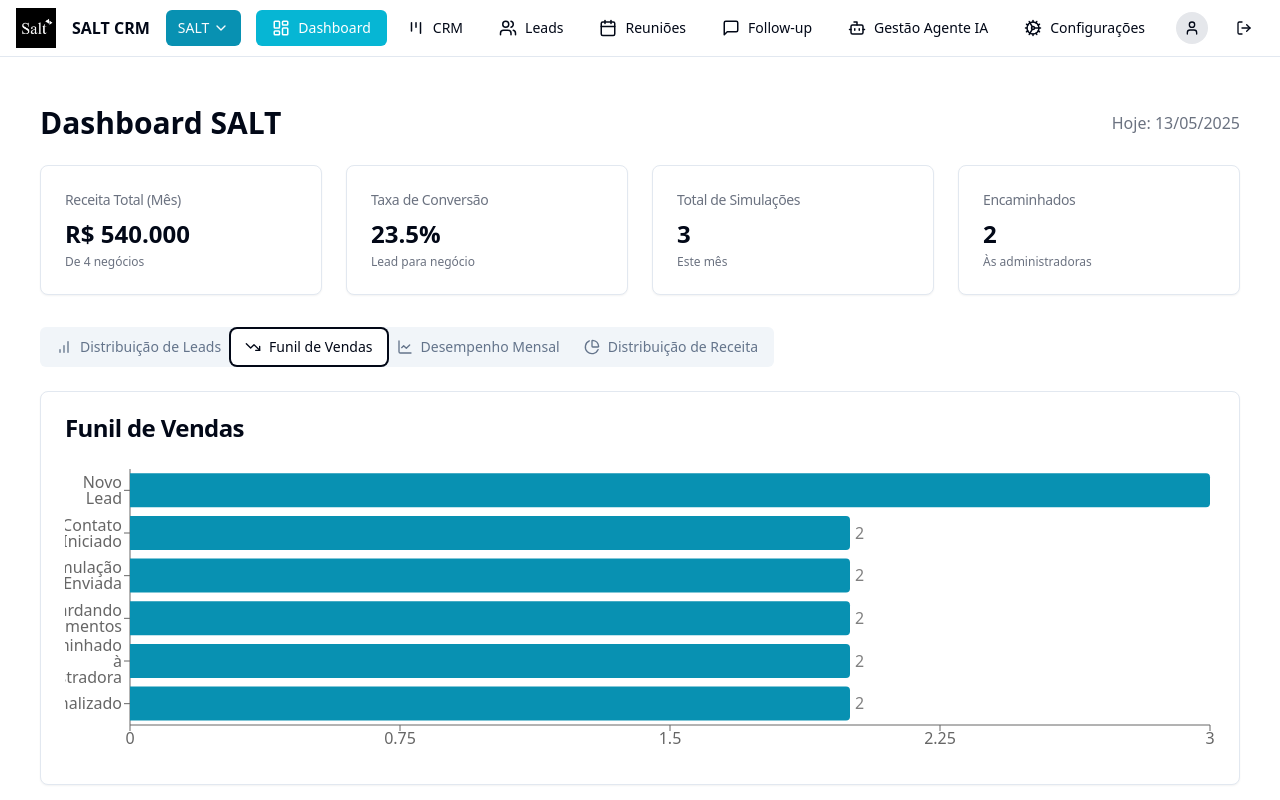
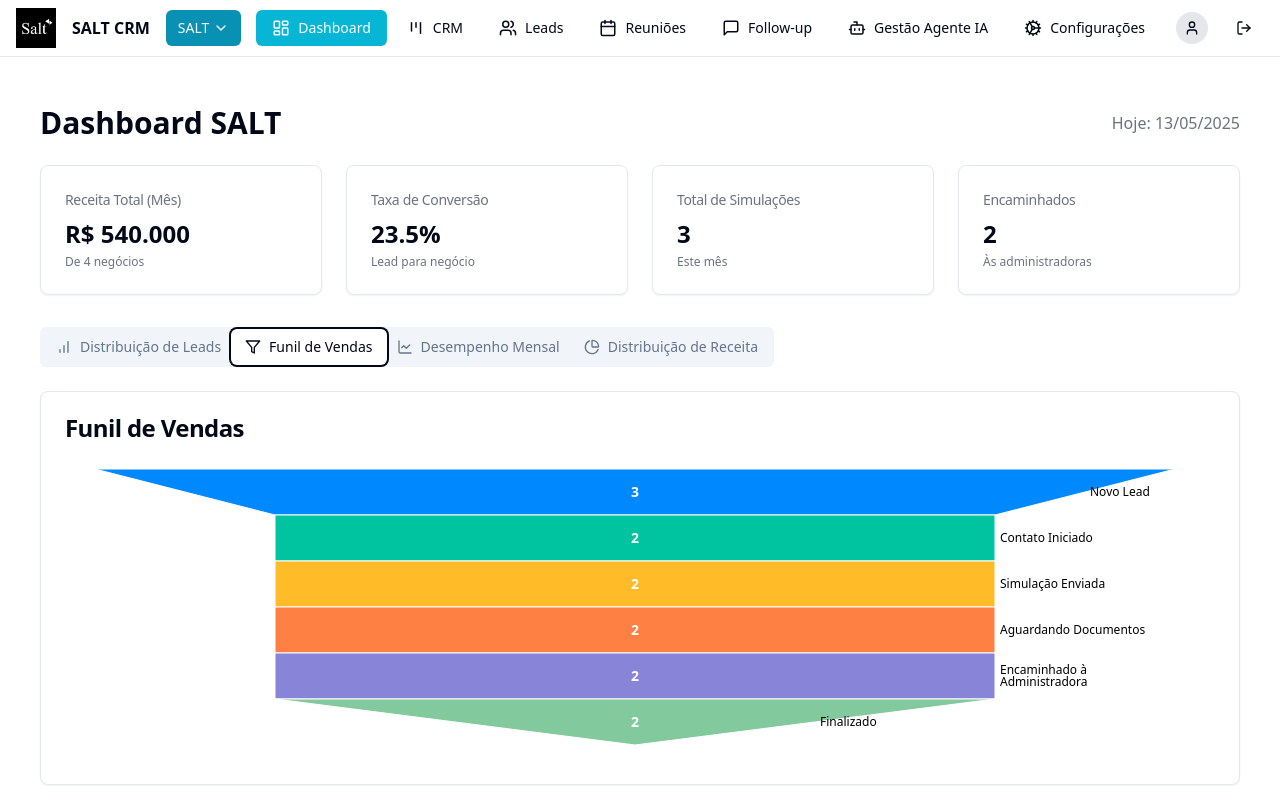
Before and after one commit to vinidicocco/lead-flow-harmony-crm, a React (Vite) app: page / in a window 1280 px wide. Both pictures are taken after a click on the tab "Funil de Vendas". Shown: the top 800 px of the page. Built offline with nearby package versions, Linux system fonts and the light colour scheme.

Commit message:
Implement funnel visualization

```diff
--- a/src/pages/Index.tsx
+++ b/src/pages/Index.tsx
@@ -21,7 +21,7 @@ import {
   BarChart as BarChartIcon,
   PieChart as PieChartIcon,
   LineChart as LineChartIcon,
-  TrendingDown
+  Filter
 } from 'lucide-react';
 
 const Dashboard = () => {
@@ -70,20 +70,20 @@ const Dashboard = () => {
   const funnelData = useMemo(() => {
     if (currentProfile === 'SALT') {
       return [
-        { name: 'Novo Lead', value: leads.filter(lead => lead.status === 'qualified').length },
-        { name: 'Contato Iniciado', value: leads.filter(lead => lead.status === 'contacted').length },
-        { name: 'Simulação Enviada', value: leads.filter(lead => lead.status === 'proposal').length },
-        { name: 'Aguardando Documentos', value: leads.filter(lead => lead.status === 'contract').length },
-        { name: 'Encaminhado à Administradora', value: leads.filter(lead => lead.status === 'payment').length },
-        { name: 'Finalizado', value: leads.filter(lead => lead.status === 'closed').length },
+        { name: 'Novo Lead', value: leads.filter(lead => lead.status === 'qualified').length, fill: '#0088FE' },
+        { name: 'Contato Iniciado', value: leads.filter(lead => lead.status === 'contacted').length, fill: '#00C49F' },
+        { name: 'Simulação Enviada', value: leads.filter(lead => lead.status === 'proposal').length, fill: '#FFBB28' },
+        { name: 'Aguardando Documentos', value: leads.filter(lead => lead.status === 'contract').length, fill: '#FF8042' },
+        { name: 'Encaminhado à Administradora', value: leads.filter(lead => lead.status === 'payment').length, fill: '#8884d8' },
+        { name: 'Finalizado', value: leads.filter(lead => lead.status === 'closed').length, fill: '#82ca9d' },
       ];
     } else {
       return [
-        { name: 'Contato Estabelecido', value: leads.filter(lead => lead.status === 'contacted').length },
-        { name: 'Análise do Contrato', value: leads.filter(lead => lead.status === 'qualified').length },
-        { name: 'Negociação', value: leads.filter(lead => lead.status === 'proposal').length },
-        { name: 'Aguardando Pagamento', value: leads.filter(lead => lead.status === 'payment').length },
-        { name: 'Finalizado', value: leads.filter(lead => lead.status === 'closed').length },
+        { name: 'Contato Estabelecido', value: leads.filter(lead => lead.status === 'contacted').length, fill: '#0088FE' },
+        { name: 'Análise do Contrato', value: leads.filter(lead => lead.status === 'qualified').length, fill: '#00C49F' },
+        { name: 'Negociação', value: leads.filter(lead => lead.status === 'proposal').length, fill: '#FFBB28' },
+        { name: 'Aguardando Pagamento', value: leads.filter(lead => lead.status === 'payment').length, fill: '#FF8042' },
+        { name: 'Finalizado', value: leads.filter(lead => lead.status === 'closed').length, fill: '#8884d8' },
       ];
     }
   }, [leads, currentProfile]);
@@ -202,7 +202,7 @@ const Dashboard = () => {
             Distribuição de Leads
           </TabsTrigger>
           <TabsTrigger value="funnel" className="flex items-center gap-2">
-            <TrendingDown size={16} />
+            <Filter size={16} />
             Funil de Vendas
           </TabsTrigger>
           <TabsTrigger value="performance" className="flex items-center gap-2">
@@ -245,21 +245,31 @@ const Dashboard = () => {
             </CardHeader>
             <CardContent className="h-80">
               <ResponsiveContainer width="100%" height="100%">
-                <BarChart
-                  data={funnelData}
-                  layout="vertical"
-                >
-                  <XAxis type="number" />
-                  <YAxis type="category" dataKey="name" />
-                  <Tooltip />
-                  <Bar
+                <FunnelChart>
+                  <Tooltip formatter={(value) => `${value} leads`} />
+                  <Funnel
                     dataKey="value"
-                    fill={currentProfile === 'SALT' ? '#0891b2' : '#9333ea'}
-                    radius={[0, 4, 4, 0]}
+                    data={funnelData}
+                    isAnimationActive={true}
+                    labelLine={false}
                   >
-                    <LabelList dataKey="value" position="right" />
-                  </Bar>
-                </BarChart>
+                    <LabelList
+                      position="right"
+                      fill="#000"
+                      stroke="none"
+                      dataKey="name"
+                      fontSize={12}
+                    />
+                    <LabelList
+                      position="center"
+                      fill="#fff"
+                      stroke="none"
+                      dataKey="value"
+                      fontSize={14}
+                      fontWeight="bold"
+                    />
+                  </Funnel>
+                </FunnelChart>
               </ResponsiveContainer>
             </CardContent>
           </Card>
```
